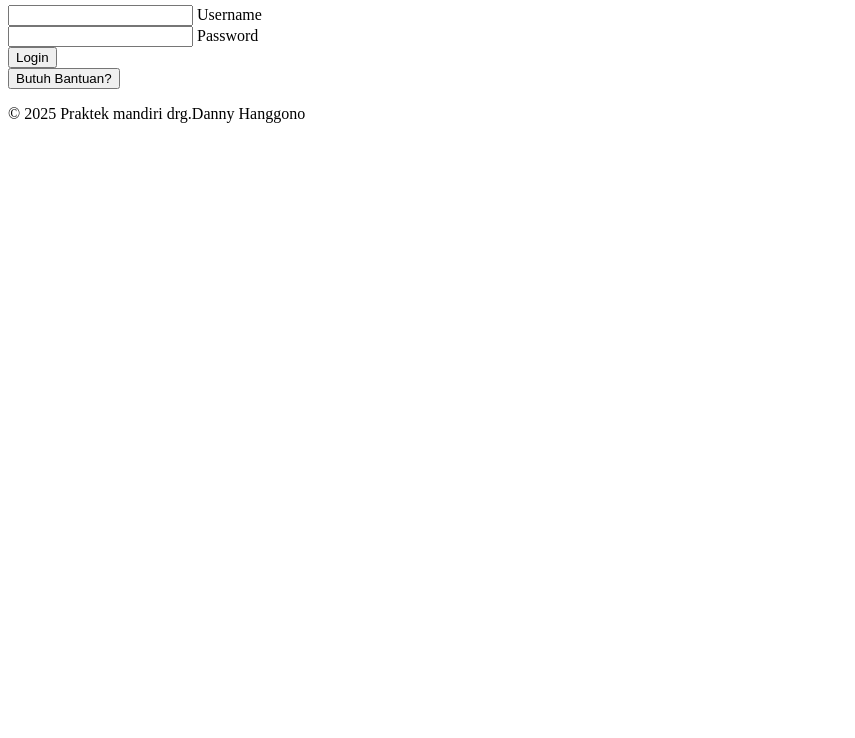
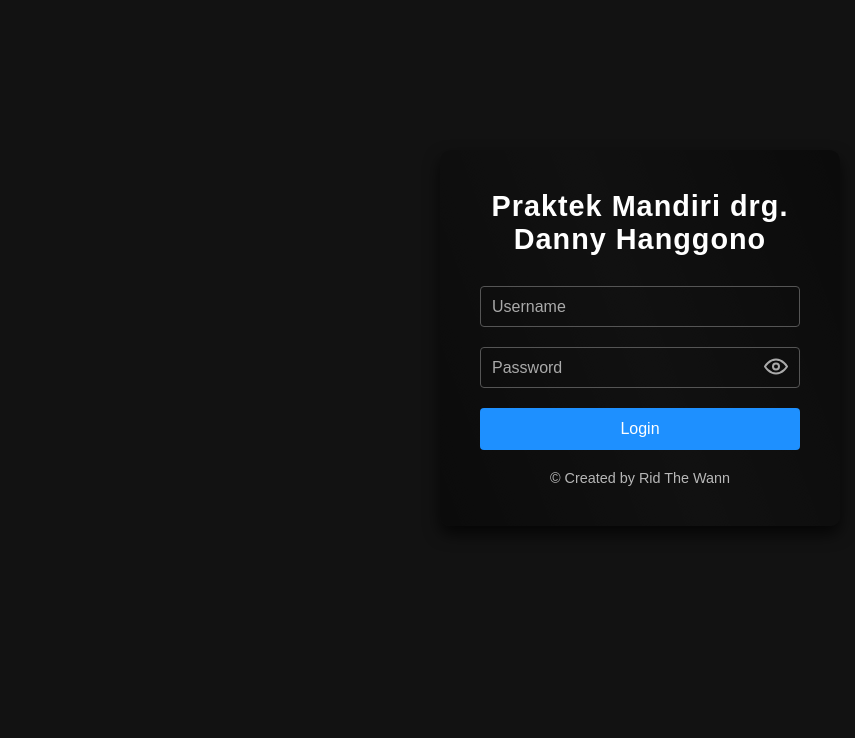
Before and after one commit to RidTheWann/drg.DannyHanggono, a plain HTML site: page index.html in a window 1280 px wide. Shown: the part 62-800 px from the top of the page, without its empty margins (0-855 px from the left). Drawn offline with nearby package versions, Linux system fonts and the light colour scheme.

Commit message:
index up

```diff
--- a/index.html
+++ b/index.html
@@ -4,118 +4,343 @@
 <head>
   <meta charset="UTF-8">
   <meta name="viewport" content="width=device-width, initial-scale=1.0">
-  <title>Login - Praktek mandiri drg.Danny Hanggono</title>
-  <script src="https://cdn.jsdelivr.net/npm/axios/dist/axios.min.js"></script>
+  <title>drg. Danny Hanggono</title>
   <style>
-    /* Tambahan gaya untuk chatbot */
-    .chat-container {
-      position: fixed;
-      bottom: 20px;
-      right: 20px;
-      width: 300px;
-      background: #222;
-      border-radius: 8px;
-      box-shadow: 0 4px 8px rgba(0, 0, 0, 0.5);
-      display: none;
-      padding: 10px;
+    :root {
+      --bg-color: #121212;
+      --container-bg: rgba(0, 0, 0, 0.8);
+      --primary-color: #1e90ff;
+      --primary-dark: #0d74d1;
+      --text-color: #fff;
+      --input-border: #555;
+      --error-color: #ff6b6b;
     }
 
-    .chat-header {
-      background: #1e90ff;
-      color: #fff;
-      padding: 10px;
-      text-align: center;
-      border-top-left-radius: 8px;
-      border-top-right-radius: 8px;
+    /* Reset dasar */
+    * {
+      margin: 0;
+      padding: 0;
+      box-sizing: border-box;
     }
 
-    .chat-messages {
-      max-height: 200px;
-      overflow-y: auto;
-      padding: 10px;
-      color: #fff;
+    html,
+    body {
+      height: 100%;
     }
 
-    .chat-input {
+    body {
+      background: var(--bg-color);
+      font-family: 'Arial', sans-serif;
+      color: var(--text-color);
+      display: flex;
+      align-items: center;
+      justify-content: center;
+      padding: 20px;
+    }
+
+    /* Kontainer Login */
+    .login-container {
+      background: var(--container-bg);
+      padding: 40px;
+      border-radius: 10px;
+      box-shadow: 0 8px 16px rgba(0, 0, 0, 0.7);
       width: 100%;
-      padding: 5px;
+      max-width: 400px;
+      position: relative;
+      overflow: hidden;
+      animation: fadeIn 1s ease-out;
+    }
+
+    @keyframes fadeIn {
+      from {
+        opacity: 0;
+        transform: scale(0.95);
+      }
+
+      to {
+        opacity: 1;
+        transform: scale(1);
+      }
+    }
+
+    /* Background Gradient Animation */
+    .login-container::before {
+      content: "";
+      position: absolute;
+      top: -50%;
+      left: -50%;
+      width: 200%;
+      height: 200%;
+      background: linear-gradient(45deg, transparent, rgba(255, 255, 255, 0.05), transparent);
+      transform: rotate(25deg);
+      animation: moveGradient 12s ease-in-out infinite;
+      pointer-events: none;
+    }
+
+    @keyframes moveGradient {
+      0% {
+        transform: rotate(25deg) translate(0, 0);
+      }
+
+      50% {
+        transform: rotate(25deg) translate(10px, 10px);
+      }
+
+      100% {
+        transform: rotate(25deg) translate(0, 0);
+      }
+    }
+
+    /* Judul */
+    .login-container h2 {
+      text-align: center;
+      margin-bottom: 30px;
+      font-size: 1.8em;
+      letter-spacing: 1px;
+      position: relative;
+      z-index: 1;
+      animation: slideDown 0.8s ease-out;
+    }
+
+    @keyframes slideDown {
+      from {
+        opacity: 0;
+        transform: translateY(-20px);
+      }
+
+      to {
+        opacity: 1;
+        transform: translateY(0);
+      }
+    }
+
+    /* Form Group */
+    .form-group {
+      margin-bottom: 20px;
+      position: relative;
+      z-index: 1;
+    }
+
+    .form-group input {
+      width: 100%;
+      padding: 12px;
+      background: transparent;
+      border: 1px solid var(--input-border);
+      border-radius: 4px;
+      color: var(--text-color);
+      outline: none;
+      transition: border-color 0.3s ease, box-shadow 0.3s ease;
+    }
+
+    .form-group input:focus {
+      border-color: var(--primary-color);
+      box-shadow: 0 0 10px rgba(30, 144, 255, 0.6);
+    }
+
+    .form-group label {
+      position: absolute;
+      top: 50%;
+      left: 12px;
+      transform: translateY(-50%);
+      color: #aaa;
+      pointer-events: none;
+      background: transparent;
+      transition: all 0.3s ease;
+    }
+
+    .form-group input:focus+label,
+    .form-group input:not(:placeholder-shown)+label {
+      top: -8px;
+      left: 8px;
+      background: var(--bg-color);
+      padding: 0 4px;
+      font-size: 0.8em;
+      color: var(--primary-color);
+    }
+
+    /* Toggle Password */
+    .toggle-password {
+      position: absolute;
+      right: 12px;
+      top: 50%;
+      transform: translateY(-50%);
+      cursor: pointer;
+      background: transparent;
       border: none;
-      border-top: 1px solid #555;
-      background: #333;
-      color: #fff;
+      z-index: 2;
+      outline: none;
+      padding: 0;
+    }
+
+    .toggle-password svg {
+      width: 24px;
+      height: 24px;
+      transition: stroke 0.3s ease;
+    }
+
+    .toggle-password:hover svg {
+      stroke: var(--primary-color);
+    }
+
+    /* Pesan Error */
+    .error-message {
+      color: var(--error-color);
+      text-align: center;
+      margin-top: 10px;
+      font-size: 0.9em;
+      display: none;
+      position: relative;
+      z-index: 1;
+    }
+
+    /* Tombol Login */
+    .btn-login {
+      position: relative;
+      overflow: hidden;
+      width: 100%;
+      padding: 12px;
+      background: var(--primary-color);
+      border: none;
+      border-radius: 4px;
+      color: var(--text-color);
+      font-size: 1em;
+      cursor: pointer;
+      transition: background 0.3s ease, transform 0.3s ease;
+      z-index: 1;
+    }
+
+    .btn-login:hover {
+      background: var(--primary-dark);
+      transform: scale(1.02);
+    }
+
+    /* Ripple Effect */
+    .ripple {
+      position: absolute;
+      border-radius: 50%;
+      transform: scale(0);
+      animation: rippleEffect 0.6s linear;
+      background: rgba(255, 255, 255, 0.4);
+    }
+
+    @keyframes rippleEffect {
+      to {
+        transform: scale(4);
+        opacity: 0;
+      }
+    }
+
+    /* Footer */
+    .footer {
+      text-align: center;
+      margin-top: 20px;
+      font-size: 0.9em;
+      opacity: 0.7;
+      position: relative;
+      z-index: 1;
+    }
+
+    /* Responsivitas */
+    @media (max-width: 480px) {
+      .login-container {
+        padding: 30px 20px;
+      }
+
+      .login-container h2 {
+        font-size: 1.6em;
+      }
     }
   </style>
 </head>
 
 <body>
   <div class="login-container">
-    <h2>Praktek mandiri drg.Danny Hanggono</h2>
+    <h2>Praktek Mandiri drg. Danny Hanggono</h2>
     <form id="loginForm">
       <div class="form-group">
         <input type="text" id="username" required placeholder=" " autocomplete="on">
         <label for="username">Username</label>
       </div>
-      <div class="form-group">
+      <div class="form-group password-group">
         <input type="password" id="password" required placeholder=" " autocomplete="on">
         <label for="password">Password</label>
+        <button type="button" class="toggle-password" id="togglePassword"></button>
       </div>
       <button type="submit" class="btn-login">Login</button>
+      <div id="errorMessage" class="error-message"></div>
     </form>
-    <button id="chatbot-toggle">Butuh Bantuan?</button>
     <div class="footer">
-      <p>&copy; 2025 Praktek mandiri drg.Danny Hanggono</p>
+      <p>&copy; Created by Rid The Wann</p>
     </div>
   </div>
 
-  <!-- Chatbot Container -->
-  <div class="chat-container" id="chat-container">
-    <div class="chat-header">AI Asisten</div>
-    <div class="chat-messages" id="chat-messages"></div>
-    <input type="text" id="chat-input" class="chat-input" placeholder="Tanyakan sesuatu...">
-  </div>
+  <script>
+    // SVG Icon untuk toggle password
+    const eyeIcon = `<svg xmlns="http://www.w3.org/2000/svg" fill="none" stroke="#aaa" stroke-width="2" viewBox="0 0 24 24"><path d="M1 12s4-7 11-7 11 7 11 7-4 7-11 7-11-7-11-7z"/><circle cx="12" cy="12" r="3"/></svg>`;
+    const eyeSlashIcon = `<svg xmlns="http://www.w3.org/2000/svg" fill="none" stroke="#aaa" stroke-width="2" viewBox="0 0 24 24"><path d="M1 12s4-7 11-7 11 7 11 7-4 7-11 7-11-7-11-7z"/><circle cx="12" cy="12" r="3"/><line x1="1" y1="1" x2="23" y2="23"/></svg>`;
 
-  <script>
-    document.getElementById('chatbot-toggle').addEventListener('click', function () {
-      document.getElementById('chat-container').style.display = 'block';
-    });
+    const togglePasswordBtn = document.getElementById('togglePassword');
+    togglePasswordBtn.innerHTML = eyeIcon;
 
-    document.getElementById('chat-input').addEventListener('keypress', async function (e) {
-      if (e.key === 'Enter') {
-        const input = e.target.value;
-        e.target.value = '';
-        displayMessage('Anda: ' + input);
-
-        const response = await getAIResponse(input);
-        displayMessage('AI: ' + response);
+    // Toggle untuk menampilkan/menyembunyikan password
+    togglePasswordBtn.addEventListener('click', function () {
+      const passwordInput = document.getElementById('password');
+      const currentType = passwordInput.getAttribute('type');
+      if (currentType === 'password') {
+        passwordInput.setAttribute('type', 'text');
+        this.innerHTML = eyeSlashIcon;
+      } else {
+        passwordInput.setAttribute('type', 'password');
+        this.innerHTML = eyeIcon;
       }
     });
 
-    function displayMessage(message) {
-      const chatMessages = document.getElementById('chat-messages');
-      const div = document.createElement('div');
-      div.textContent = message;
-      chatMessages.appendChild(div);
-      chatMessages.scrollTop = chatMessages.scrollHeight;
-    }
+    // Ripple effect pada tombol login
+    const btnLogin = document.querySelector('.btn-login');
+    btnLogin.addEventListener('click', function (e) {
+      const rect = this.getBoundingClientRect();
+      const circle = document.createElement('span');
+      const diameter = Math.max(this.clientWidth, this.clientHeight);
+      const radius = diameter / 2;
+      circle.style.width = circle.style.height = `${diameter}px`;
+      circle.style.left = `${e.clientX - rect.left - radius}px`;
+      circle.style.top = `${e.clientY - rect.top - radius}px`;
+      circle.classList.add('ripple');
+      this.appendChild(circle);
+      setTimeout(() => circle.remove(), 600);
+    });
 
-    async function getAIResponse(message) {
-      try {
-        const response = await axios.post('https://api.openai.com/v1/completions', {
-          model: "text-davinci-003",
-          prompt: message,
-          max_tokens: 50
-        }, {
-          headers: {
-            'Authorization': `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`,
-            'Content-Type': 'application/json'
-          }
-        });
-        return response.data.choices[0].text.trim();
-      } catch (error) {
-        console.error('Error fetching AI response:', error);
-        return 'Maaf, ada kesalahan dalam sistem.';
+    // Data akun yang didukung
+    const accounts = [
+      { username: "user", password: "user", redirect: "folder/Home.html" },
+      { username: "user2", password: "pass2", redirect: "folder/Home.html" },
+      { username: "admin", password: "admin123", redirect: "folder/Home.html" }
+    ];
+
+    // Validasi akun saat submit form
+    document.getElementById('loginForm').addEventListener('submit', function (e) {
+      e.preventDefault();
+      const inputUsername = document.getElementById('username').value.trim();
+      const inputPassword = document.getElementById('password').value;
+      const errorMsg = document.getElementById('errorMessage');
+      const account = accounts.find(acc => acc.username === inputUsername && acc.password === inputPassword);
+
+      if (account) {
+        btnLogin.textContent = 'Logging in...';
+        btnLogin.style.background = 'var(--primary-dark)';
+        errorMsg.style.display = 'none';
+        setTimeout(() => {
+          window.location.href = account.redirect;
+        }, 500);
+      } else {
+        errorMsg.textContent = "Username atau Password salah!";
+        errorMsg.style.display = "block";
+        setTimeout(() => {
+          errorMsg.style.display = "none";
+        }, 3000);
       }
-    }
+    });
   </script>
 </body>
+
 </html>
```
